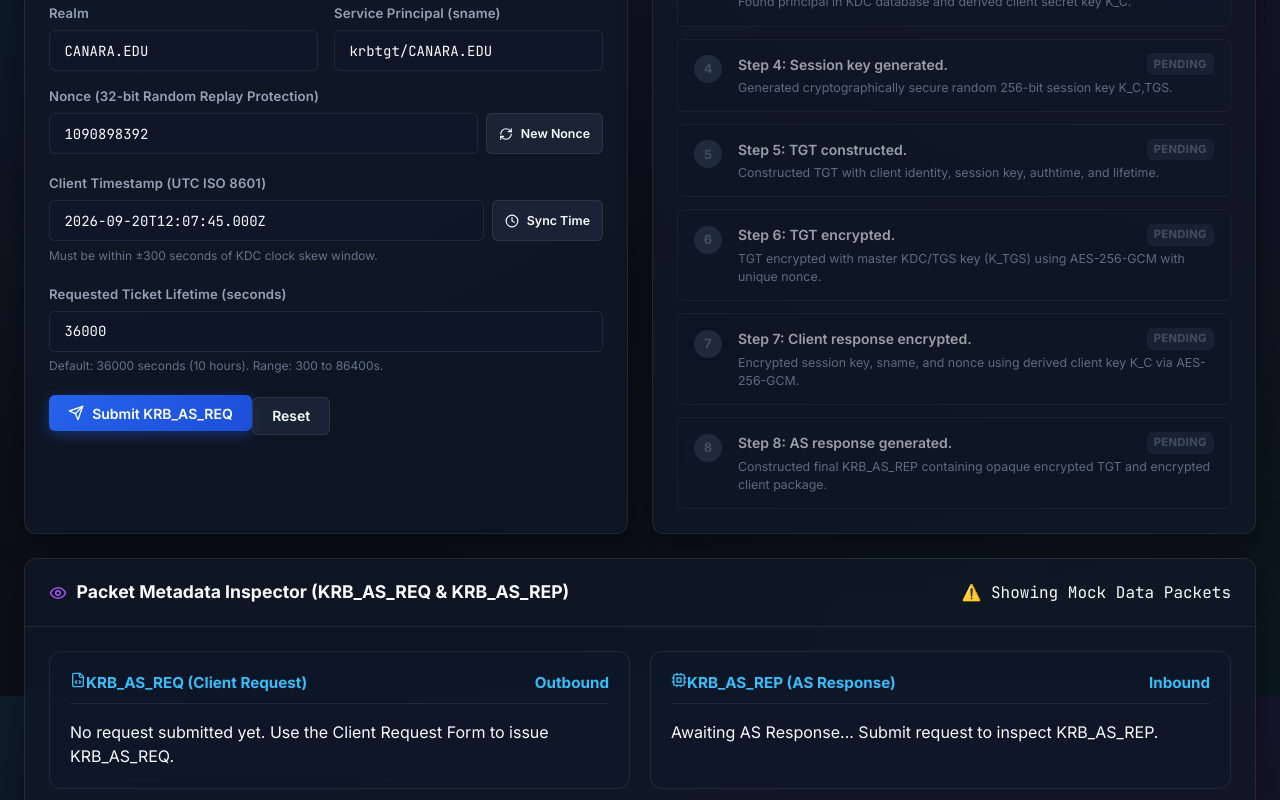
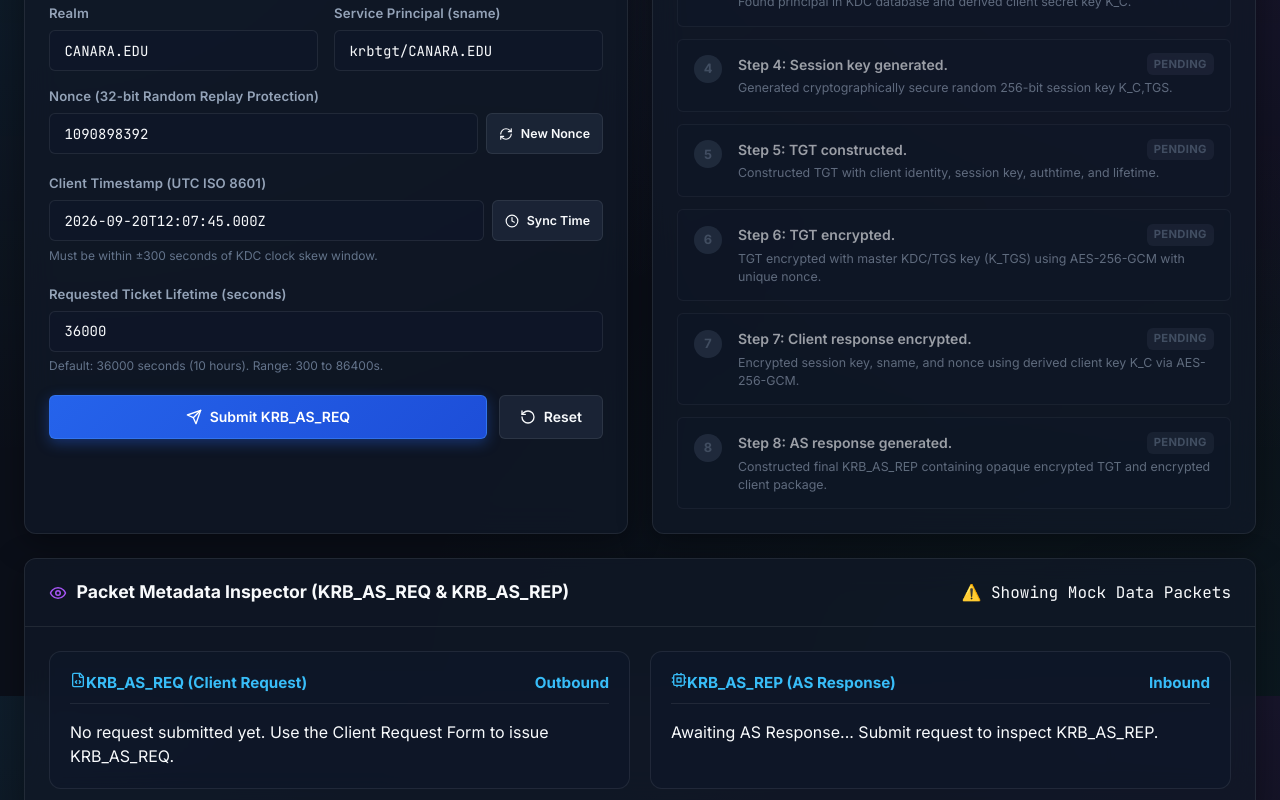
Before and after one commit to suhasnr733-design/kerberos-as-simulation, a React (Vite) app in the folder frontend/: page / in a window 1280 px wide. Shown: the part 904-1704 px from the top of the page. Built offline with nearby package versions, Linux system fonts and the light colour scheme; no server answers.

Commit message:
Improve Submit and Reset buttons alignment, equal height, and responsive layout

```diff
--- a/frontend/src/components/ClientRequestForm.jsx
+++ b/frontend/src/components/ClientRequestForm.jsx
@@ -1,5 +1,5 @@
 import React, { useState, useEffect } from 'react';
-import { Send, Key, Clock, Shield, RefreshCw, UserCheck } from 'lucide-react';
+import { Send, Key, Clock, Shield, RefreshCw, UserCheck, RotateCcw } from 'lucide-react';
 
 export default function ClientRequestForm({
   onSubmitRequest,
@@ -262,13 +262,13 @@ export default function ClientRequestForm({
             </div>
           )}
 
-          <div className="flex items-center gap-3 mt-4">
+          <div className="form-actions">
             <button
               type="submit"
               disabled={isLoading}
-              className="btn btn-primary flex-1"
+              className="btn btn-primary btn-submit"
             >
-              <Send size={16} />
+              <Send size={16} className="btn-icon" />
               <span>{isLoading ? 'Processing AS Exchange...' : 'Submit KRB_AS_REQ'}</span>
             </button>
 
@@ -279,8 +279,9 @@ export default function ClientRequestForm({
                 generateFreshTimestamp();
                 if (onReset) onReset();
               }}
-              className="btn btn-secondary"
+              className="btn btn-secondary btn-reset"
             >
+              <RotateCcw size={16} className="btn-icon" />
               <span>Reset</span>
             </button>
           </div>
--- a/frontend/src/index.css
+++ b/frontend/src/index.css
@@ -278,14 +278,22 @@ code, pre, .font-mono {
   font-weight: 600;
   cursor: pointer;
   transition: all 0.2s cubic-bezier(0.4, 0, 0.2, 1);
-  border: none;
+  border: 1px solid transparent;
   outline: none;
   font-family: inherit;
+  box-sizing: border-box;
+  line-height: 1.25;
+}
+
+.btn-icon {
+  flex-shrink: 0;
+  display: block;
 }
 
 .btn-primary {
   background: linear-gradient(135deg, #2563eb 0%, #1d4ed8 100%);
   color: white;
+  border: 1px solid rgba(59, 130, 246, 0.6);
   box-shadow: 0 4px 14px 0 rgba(37, 99, 235, 0.39);
 }
 
@@ -293,6 +301,11 @@ code, pre, .font-mono {
   background: linear-gradient(135deg, #1d4ed8 0%, #1e40af 100%);
   transform: translateY(-1px);
   box-shadow: 0 6px 20px 0 rgba(37, 99, 235, 0.55);
+}
+
+.btn-primary:focus-visible {
+  outline: none;
+  box-shadow: 0 0 0 3px rgba(59, 130, 246, 0.45);
 }
 
 .btn-accent {
@@ -315,6 +328,12 @@ code, pre, .font-mono {
 .btn-secondary:hover:not(:disabled) {
   background: rgba(51, 65, 85, 0.9);
   border-color: rgba(255, 255, 255, 0.2);
+  transform: translateY(-1px);
+}
+
+.btn-secondary:focus-visible {
+  outline: none;
+  box-shadow: 0 0 0 3px rgba(148, 163, 184, 0.3);
 }
 
 .btn-danger {
@@ -332,11 +351,51 @@ code, pre, .font-mono {
   opacity: 0.5;
   cursor: not-allowed;
   transform: none !important;
+  box-shadow: none !important;
 }
 
 .btn-sm {
   padding: 0.35rem 0.75rem;
   font-size: 0.775rem;
+  min-height: 32px;
+}
+
+/* Form Action Buttons (Submit & Reset) */
+.form-actions {
+  display: flex;
+  align-items: center;
+  gap: 0.75rem;
+  margin-top: 1.25rem;
+  width: 100%;
+}
+
+.form-actions .btn {
+  height: 44px;
+  min-height: 44px;
+  border-radius: var(--radius-sm);
+  padding: 0.65rem 1.25rem;
+  white-space: nowrap;
+}
+
+.form-actions .btn-submit {
+  flex: 1;
+}
+
+.form-actions .btn-reset {
+  flex-shrink: 0;
+  padding: 0.65rem 1.25rem;
+}
+
+@media (max-width: 640px) {
+  .form-actions {
+    flex-direction: column;
+    gap: 0.65rem;
+  }
+  .form-actions .btn-submit,
+  .form-actions .btn-reset {
+    width: 100%;
+    flex: none;
+  }
 }
 
 /* Section Layouts */
```
